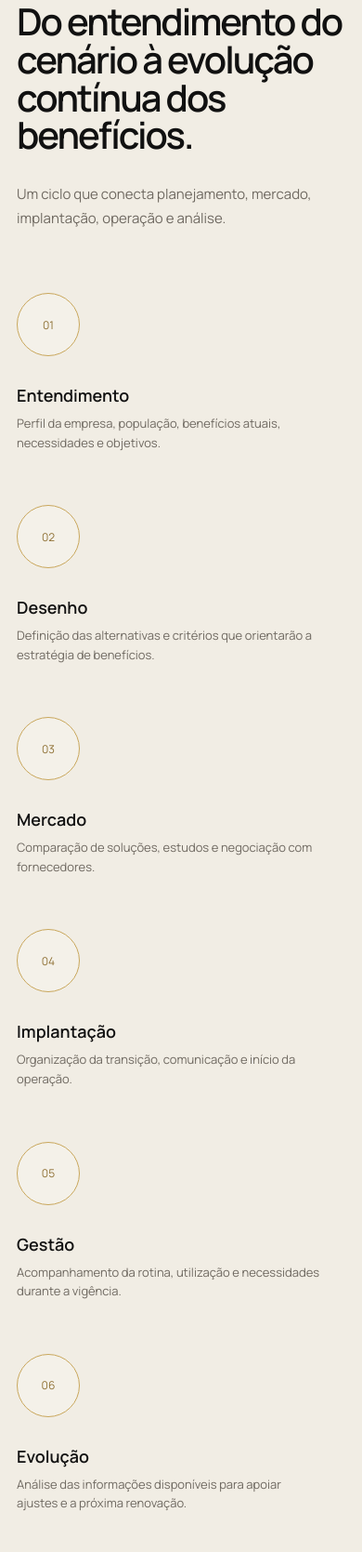
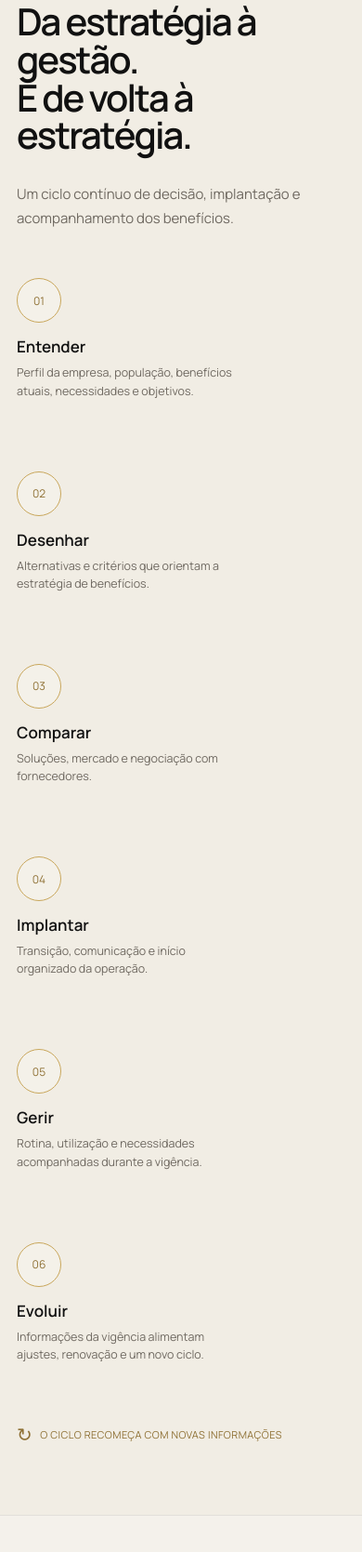
Before and after one commit to LeonanBenites/orizon-benefits, a plain HTML site: page index.html in a window 390 px wide. Shown: the part 9713-11382 px from the top of the page at 93% size. Drawn offline with Linux system fonts and the light colour scheme.

Commit message:
Add files via upload

```diff
--- a/contato (4).js
+++ b/contato (4).js
@@ -34,7 +34,7 @@ module.exports = async function handler(req, res) {
   const empresa = clean(body.empresa || body.company, 160);
   const telefone = clean(body.telefone || body.phone, 80);
   const colaboradores = clean(body.colaboradores || body.funcionarios || body.vidas, 100);
-  const beneficios = clean(body.beneficios, 200);
+  const beneficios = Array.isArray(body.beneficios) ? body.beneficios.map(v => clean(v, 100)).filter(Boolean).join(', ') : clean(body.beneficios, 400);
   const interesse = clean(body.interesse || body.assunto || body.subject, 200);
   const mensagem = clean(body.mensagem || body.message, 2000);
   const origem = clean(body.origem || 'website', 80);
@@ -52,7 +52,7 @@ module.exports = async function handler(req, res) {
     ['E-mail', email],
     ['Empresa', empresa],
     ['Telefone', telefone],
-    ['Número aproximado de vidas', colaboradores],
+    ['Número aproximado de colaboradores', colaboradores],
     ['Benefícios atuais', beneficios],
     ['Interesse', interesse],
     ['Mensagem', mensagem],
--- a/index.html
+++ b/index.html
@@ -537,22 +537,23 @@
   </section>
 
   <section class="approach section-pad bg-journey-v30" id="abordagem">
-    <div class="container section-head-two reveal">
+    <div class="container section-head-two reveal approach-head">
       <div>
         <span class="eyebrow">NOSSA ABORDAGEM</span>
-        <h2>Do entendimento do cenário à evolução contínua dos benefícios.</h2>
+        <h2>Da estratégia à gestão.<br>E de volta à estratégia.</h2>
       </div>
-      <p>Um ciclo que conecta planejamento, mercado, implantação, operação e análise.</p>
+      <p>Um ciclo contínuo de decisão, implantação e acompanhamento dos benefícios.</p>
     </div>
 
-    <div class="container process">
+    <div class="container process process-cycle" aria-label="Ciclo de gestão de benefícios">
       <div class="process-line"></div>
-      <article class="reveal"><span>01</span><h3>Entendimento</h3><p>Perfil da empresa, população, benefícios atuais, necessidades e objetivos.</p></article>
-      <article class="reveal delay-1"><span>02</span><h3>Desenho</h3><p>Definição das alternativas e critérios que orientarão a estratégia de benefícios.</p></article>
-      <article class="reveal delay-2"><span>03</span><h3>Mercado</h3><p>Comparação de soluções, estudos e negociação com fornecedores.</p></article>
-      <article class="reveal delay-3"><span>04</span><h3>Implantação</h3><p>Organização da transição, comunicação e início da operação.</p></article>
-      <article class="reveal"><span>05</span><h3>Gestão</h3><p>Acompanhamento da rotina, utilização e necessidades durante a vigência.</p></article>
-      <article class="reveal delay-1"><span>06</span><h3>Evolução</h3><p>Análise das informações disponíveis para apoiar ajustes e a próxima renovação.</p></article>
+      <article class="reveal"><span>01</span><h3>Entender</h3><p>Perfil da empresa, população, benefícios atuais, necessidades e objetivos.</p></article>
+      <article class="reveal delay-1"><span>02</span><h3>Desenhar</h3><p>Alternativas e critérios que orientam a estratégia de benefícios.</p></article>
+      <article class="reveal delay-2"><span>03</span><h3>Comparar</h3><p>Soluções, mercado e negociação com fornecedores.</p></article>
+      <article class="reveal"><span>04</span><h3>Implantar</h3><p>Transição, comunicação e início organizado da operação.</p></article>
+      <article class="reveal delay-1"><span>05</span><h3>Gerir</h3><p>Rotina, utilização e necessidades acompanhadas durante a vigência.</p></article>
+      <article class="reveal delay-2"><span>06</span><h3>Evoluir</h3><p>Informações da vigência alimentam ajustes, renovação e um novo ciclo.</p></article>
+      <div class="process-loop" aria-hidden="true"><span>↻</span> o ciclo recomeça com novas informações</div>
     </div>
   </section>
 
@@ -564,7 +565,7 @@
   <div class="container complementary-layout" data-complementary>
     <header class="complementary-header reveal">
       <span class="eyebrow">SOLUÇÕES COMPLEMENTARES</span>
-      <h2>Uma estratégia de benefícios não termina no plano de saúde.</h2>
+      <h2>Para além do plano de saúde.</h2>
       <p>Conectamos frentes complementares à gestão de pessoas e saúde para ampliar prevenção, acesso e capacidade de decisão.</p>
     </header>
 
--- a/styles.css
+++ b/styles.css
@@ -3322,3 +3322,27 @@ section[id]{
 .message-field textarea:focus{outline:none;border-color:var(--gold);background:rgba(255,255,255,.55);box-shadow:0 0 0 2px rgba(167,131,60,.08)}
 .message-field span{font-weight:400;color:#8a857d;margin-left:4px}
 @media(max-width:560px){.benefits-fieldset{grid-column:1}.benefits-menu{position:static;margin-top:6px;box-shadow:none}.contact-copy h2{font-size:40px}.contact-form{padding-top:20px}}
+
+/* Abordagem — ciclo compacto e interativo */
+.approach-head h2{max-width:760px}
+.process-cycle{margin-top:44px;padding-bottom:46px}
+.process-cycle article{min-height:148px;cursor:default;transition:transform .25s ease}
+.process-cycle article>span{width:56px;height:56px;margin-bottom:20px;transition:background .25s ease,color .25s ease,border-color .25s ease,transform .25s ease}
+.process-cycle h3{font-size:17px;margin-bottom:7px;transition:color .25s ease}
+.process-cycle p{font-size:12.5px;line-height:1.55;max-width:175px;opacity:.28;transform:translateY(5px);transition:opacity .25s ease,transform .25s ease}
+.process-cycle article:hover,.process-cycle article:focus-within{transform:translateY(-2px)}
+.process-cycle article:hover>span,.process-cycle article:focus-within>span{background:var(--gold2);color:var(--paper);transform:scale(1.04)}
+.process-cycle article:hover p,.process-cycle article:focus-within p{opacity:1;transform:none}
+.process-cycle article:hover h3,.process-cycle article:focus-within h3{color:#8f7135}
+.process-cycle .process-line{top:28px}
+.process-loop{position:absolute;right:0;bottom:0;font-size:11px;letter-spacing:.04em;text-transform:uppercase;color:#8f7135;display:flex;align-items:center;gap:8px}
+.process-loop span{font-size:20px;line-height:1}
+@media (max-width:900px){
+  .process-cycle{padding-bottom:0}
+  .process-cycle p{opacity:1;transform:none;max-width:240px}
+  .process-loop{position:static;grid-column:1/-1;margin-top:-10px}
+}
+@media (max-width:640px){
+  .process-cycle article{min-height:0;padding-bottom:20px}
+  .process-cycle article>span{width:48px;height:48px;margin-bottom:14px}
+}
```
Also changed, not shown: apple-touch-icon (3).png (added), pequenas-empresas (2).jpg (added).
